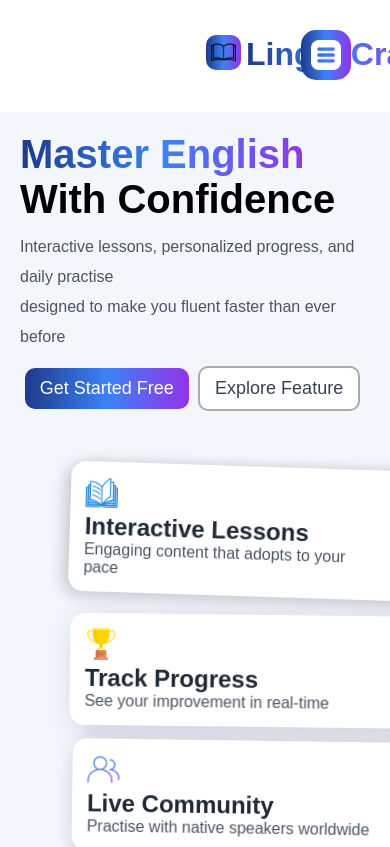
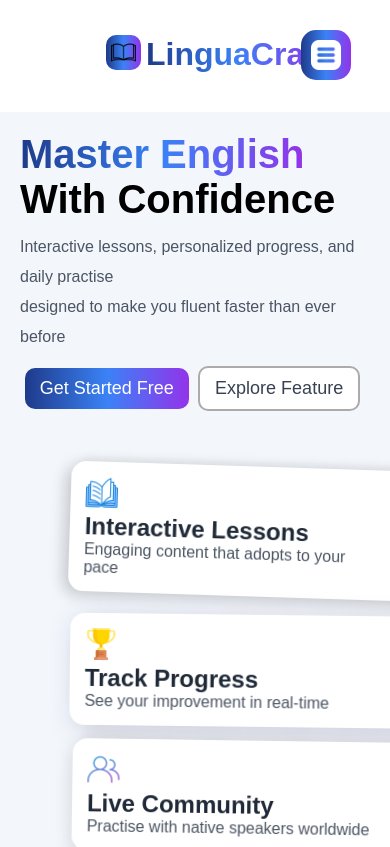
Before and after one commit to Muzaffarfullstack/linguacraft, a React (Vite) app: page / in a window 390 px wide. Shown: the top 847 px of the page. Built offline with nearby package versions, Linux system fonts and the light colour scheme.

Commit message:
did changes

```diff
--- a/src/components/Navbar.css
+++ b/src/components/Navbar.css
@@ -113,7 +113,7 @@ li {
   }
   .logo {
     position: relative;
-    /* margin-right: 230px; */
+    left: -100px;
   }
   nav,
   ul {
```
